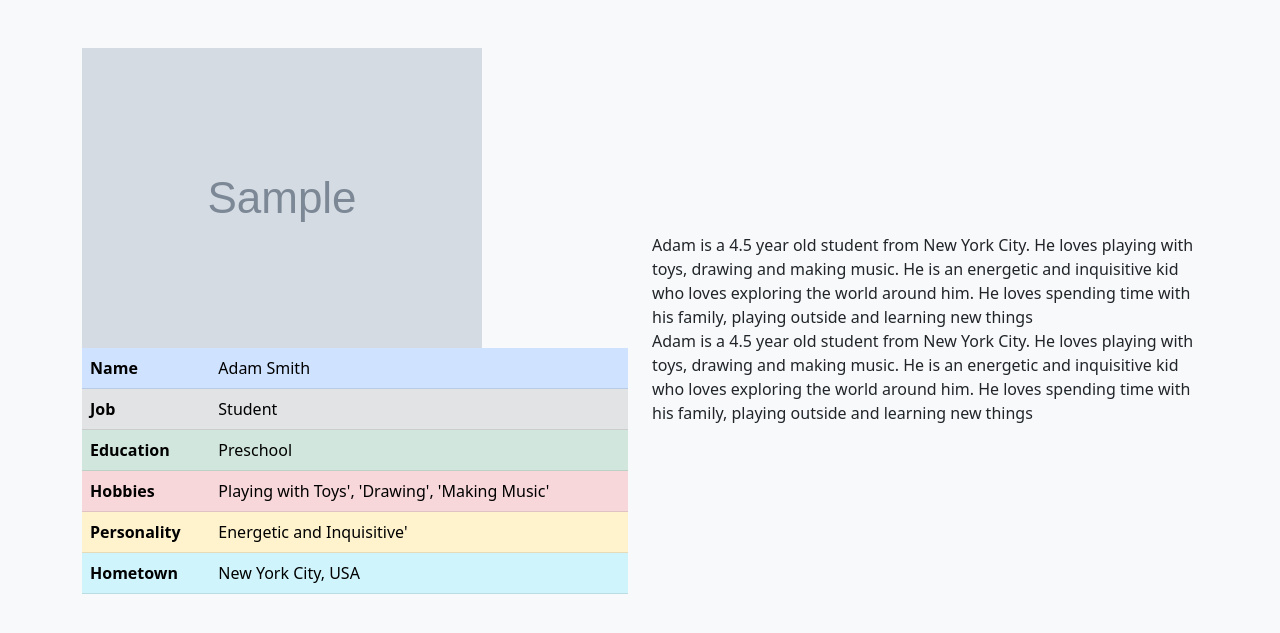
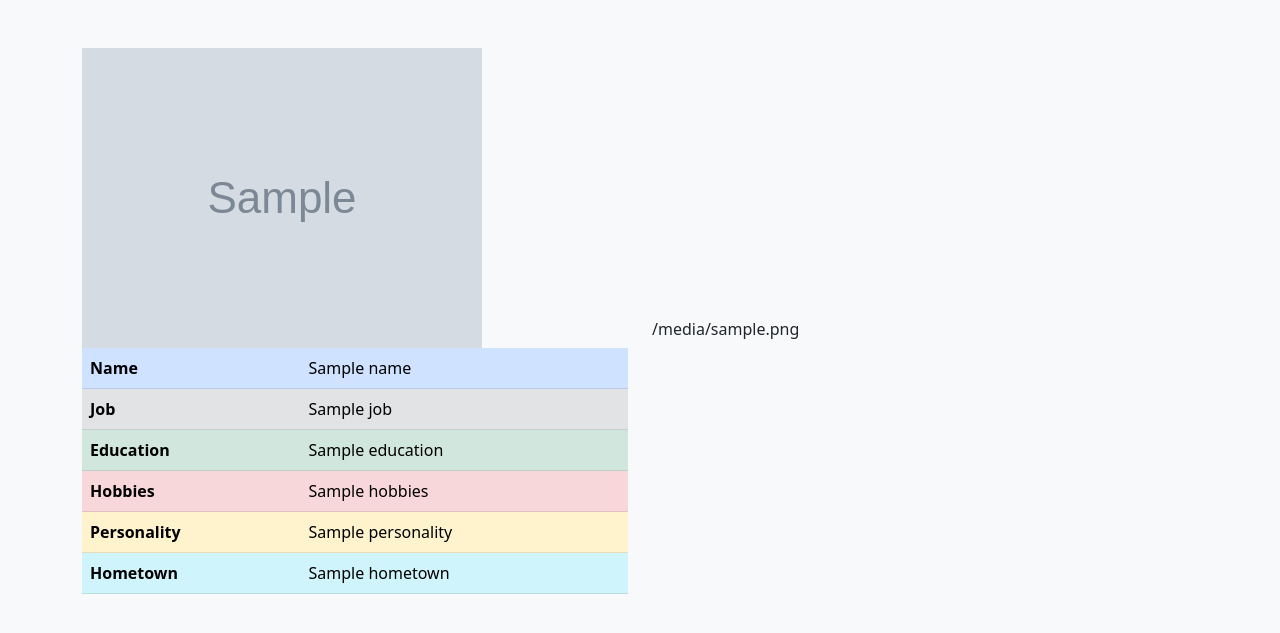
Before and after one commit to projects4life/personegenerator, a Flask app: template templates/persona.html in a window 1280 px wide. Shown: the part 58-691 px from the top of the page. Run offline with Flask 2, Linux system fonts and the light colour scheme; the template is opened without the code that fills it: most values are stand-ins (such as "Sample title", 1, 10 or a date in 2020); grey boxes marked "Sample" are stand-in pictures.

Commit message:
improved frontend to render values

```diff
--- a/app.py
+++ b/app.py
@@ -20,18 +20,20 @@ def index():
 def persona():
     # Start loading screen until result is ready
     # Get random image
-    # image_file = get_random_image()
-    # image_data= get_image_info_from_aws(image_file)
-    # chat_gpt = send_info_to_chat_gpt(image_data)
+    image_file = get_random_image()
+    image_data_aws= get_image_info_from_aws(image_file)
+    image_data = send_info_to_chat_gpt(image_data_aws)
     # Send image to aws
     # send result to chatgpt
     # Render all result with custom template(image, jsonBackground)
     # path = get_random_image()
     # return render_template('persona.html',person_image=image_file,image_data=chat_gpt)
-    sample_data={'Name': 'Adam Smith', 'Job': 'Student', 'Education': 'Preschool', 'Hobbies': ['Playing with Toys', 'Drawing', 'Making Music'], 'Personality': 'Energetic and Inquisitive', 'Hometown': 'New York City, USA', 'Background': 'Adam is a 4.5 year old student from New York City. He loves playing with toys, drawing and making music. He is an energetic and inquisitive kid who loves exploring the world around him. He loves spending time with his family, playing outside and learning new things.'}
-    return render_template('persona.html',person_image="/static/images/random-face-2a677ef9-bb36-4e7a-b2dd-1b41067c8279.jpg",image_data=sample_data)
 
 
+    # image_data={'Name': 'Adam Smith', 'Job': 'Student', 'Education': 'Preschool', 'Hobbies': ['Playing with Toys', 'Drawing', 'Making Music'], 'Personality': 'Energetic and Inquisitive', 'Hometown': 'New York City, USA', 'Background': 'Adam is a 4.5 year old student from New York City. He loves playing with toys, drawing and making music. He is an energetic and inquisitive kid who loves exploring the world around him. He loves spending time with his family, playing outside and learning new things.'}
+
+
+    return render_template('persona.html',person_image=image_file,image_data=image_data["Background"],name=image_data['Name'], job=image_data["Job"], education=image_data["Education"], hobbies=image_data["Hobbies"], personality=image_data["Personality"], hometown=image_data["Hometown"])
 
 def get_random_image():
     """
--- a/templates/persona.html
+++ b/templates/persona.html
@@ -47,27 +47,27 @@
             <tbody>
               <tr class="table-primary">
                 <th scope="row">Name</th>
-                <td>Adam Smith</td>
+                <td>{{ name }}</td>
               </tr>
               <tr class="table-secondary">
                 <th scope="row">Job</th>
-                <td>Student</td>
+                <td>{{ job }}</td>
               </tr>
               <tr class="table-success">
                 <th scope="row">Education</th>
-                <td>Preschool</td>
+                <td>{{ education }}</td>
               </tr>
               <tr class="table-danger">
                 <th scope="row">Hobbies</th>
-                <td>Playing with Toys', 'Drawing', 'Making Music'</td>
+                <td>{{ hobbies }}</td>
               </tr>
               <tr class="table-warning">
                 <th scope="row">Personality</th>
-                <td>Energetic and Inquisitive'</td>
+                <td>{{ personality }}</td>
               </tr>
               <tr class="table-info">
                 <th scope="row">Hometown</th>
-                <td>New York City, USA</td>
+                <td>{{ hometown }}</td>
               </tr>
             </tbody>
           </table>
@@ -75,8 +75,8 @@
         </div>
 
         <div class="col data">
-          <!-- {{ image_data }} -->
-
+          {{ image_data }}
+<!--
           <div class="div display-7">
             Adam is a 4.5 year old student from New York City. He loves playing
             with toys, drawing and making music. He is an energetic and
@@ -91,7 +91,7 @@
             inquisitive kid who loves exploring the world around him. He loves
             spending time with his family, playing outside and learning new
             things
-          </div>
+          </div> -->
         </div>
 
 
```
